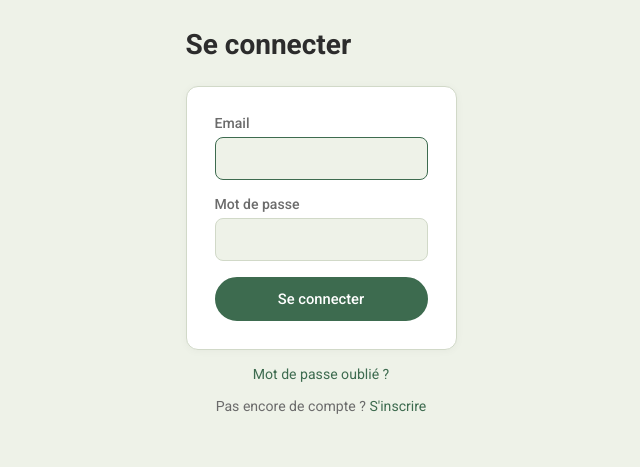
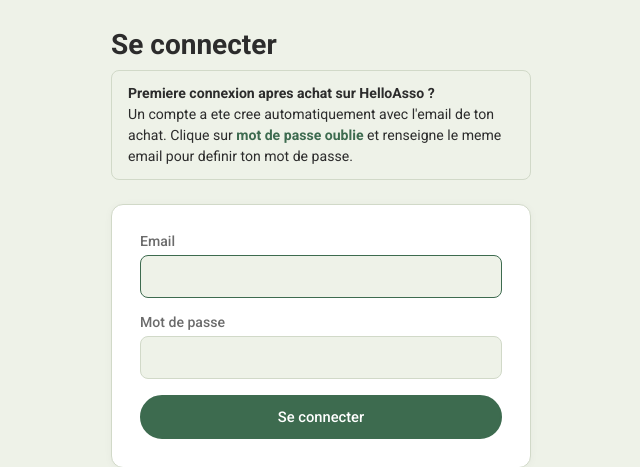
Before and after one commit to ApplegateCorp/SarciApp, a FastAPI app: page /login in a window 1280 px wide. Shown: the part 56-523 px from the top of the page, without its empty margins (319-959 px from the left). Run offline with FastAPI, Linux system fonts and the light colour scheme.

Commit message:
Add first-login info box on login page for HelloAsso buyers
Co-Authored-By: Claude Opus 4.6 <noreply@anthropic.com>

```diff
--- a/templates/login.html
+++ b/templates/login.html
@@ -3,6 +3,12 @@
 {% block content %}
 <div class="form-page">
   <h1>Se connecter</h1>
+
+  <div class="alert alert-info" style="background: var(--bg); border: 1px solid var(--border); color: var(--text); font-size: 0.88rem; line-height: 1.5;">
+    <strong>Premiere connexion apres achat sur HelloAsso ?</strong><br>
+    Un compte a ete cree automatiquement avec l'email de ton achat.
+    Clique sur <a href="/forgot-password" style="color: var(--forest); font-weight: 600;">mot de passe oublie</a> et renseigne le meme email pour definir ton mot de passe.
+  </div>
 
   {% if error %}
   <div class="alert alert-error">{{ error }}</div>
```
